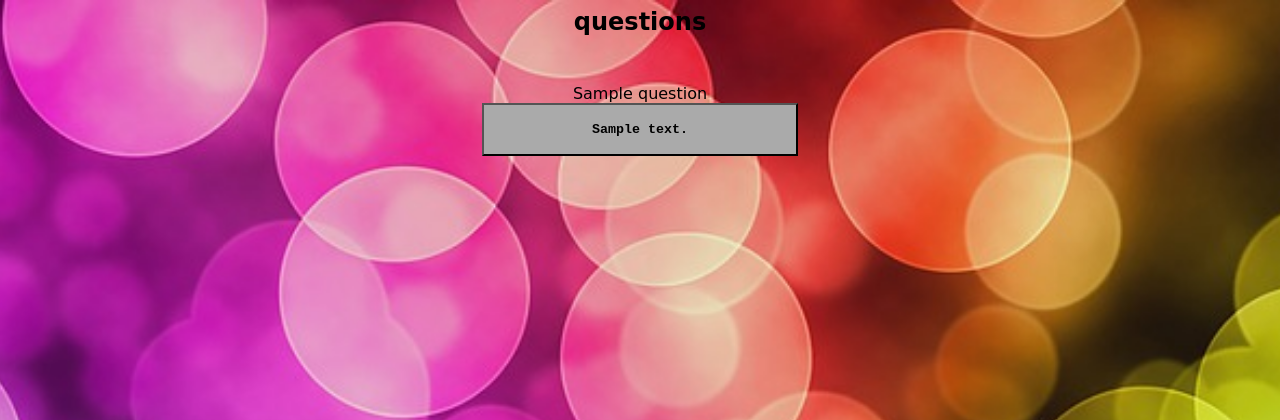
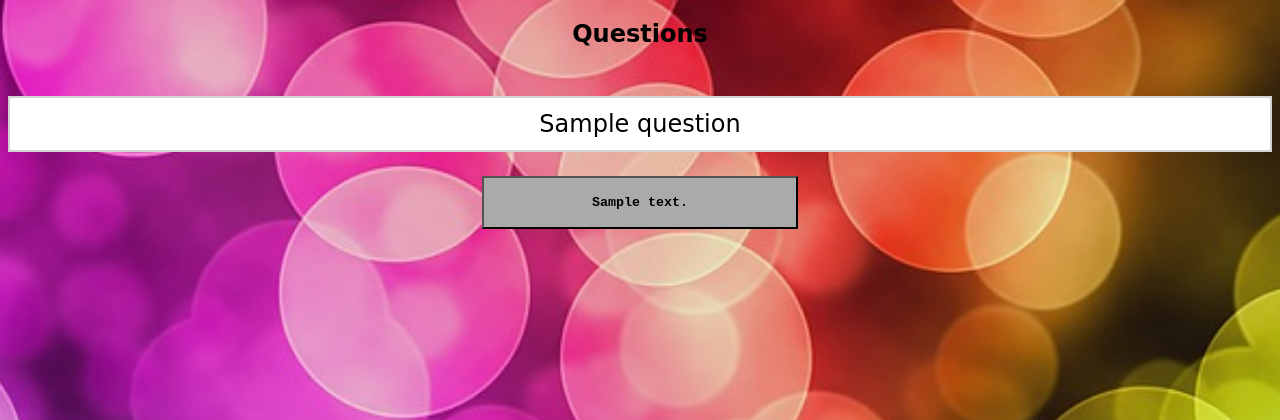
Before and after one commit to andreahpl/cssi2017-finalproject, a Python web app: template templates/game-page.html in a window 1280 px wide. Shown: the top 420 px of the page. Run offline with Jinja, Linux system fonts and the light colour scheme; the template is opened without the code that fills it: most values are stand-ins (such as "Sample title", 1, 10 or a date in 2020); some libraries are stand-ins or nearby versions.

Commit message:
changed html for game page

```diff
--- /dev/null
+++ b/scripts/questions.js
@@ -0,0 +1,8 @@
+current_question = 0;
+document.getElementsByClassName('qna')[0].style.display = "block";
+function advanceQuestion() {
+    var questions = document.getElementsByClassName('qna');
+    questions[current_question].style.display = 'none';
+    current_question += 1;
+    questions[current_question].style.display = 'block';
+}
--- a/stylesheets/stylesheet.css
+++ b/stylesheets/stylesheet.css
@@ -126,3 +126,11 @@ tr:nth-child(odd) {
 tr:nth-child(even) {
   background-color: rgba(160,160,160,0.75);
 }
+
+/* Game Page */
+.question {
+  font-size: 1.5em;
+  border: 2px solid lightgray;
+  background-color: white;
+  padding: 0.5em 0;
+}
--- a/templates/game-page.html
+++ b/templates/game-page.html
@@ -1,13 +1,17 @@
-<H2>questions</H2>
+<!DOCTYPE html>
+<html lang="en">
+<head>
+  <meta charset="utf-8">
+  <title>The Great Brain Game - Game Page</title>
+  <link href="../stylesheets/stylesheet.css" rel="stylesheet" type="text/css">
+</head>
 
-<link href="../stylesheets/stylesheet.css" rel="stylesheet" type="text/css">
-
-<div class = 'questions' id="myDIV">
-
+<body>
+  <h2>Questions</h2>
+  <div class ='questions' id="myDIV">
     {% for question in questions %}
     <div class='qna' style="display:none">
-{{ question['question'] }} <br>
-
+      <p class="question">{{question['question'] }}</p>
       {% for answer in question['answers']%}
         <button onclick="advanceQuestion()">{{ answer }}</button>
       {% endfor %}
@@ -15,15 +19,9 @@
     {% endfor %}
   </div>
 
-<script>
-current_question = 0;
-document.getElementsByClassName('qna')[0].style.display = "block";
-function advanceQuestion() {
-    var questions = document.getElementsByClassName('qna');
-    questions[current_question].style.display = 'none';
-    current_question += 1;
-    questions[current_question].style.display = 'block';
-}
-</script>
+  <!-- Linking Javascript files -->
+  <script src="../scripts/questions.js"></script>
+  <script src="http://ajax.googleapis.com/ajax/libs/jquery/3.2.1/jquery.min.js"></script>
+</body>
 
-<script src="http://ajax.googleapis.com/ajax/libs/jquery/3.2.1/jquery.min.js"></script>
+</html>
```
Lines whose indentation alone changed are shown as unchanged.
